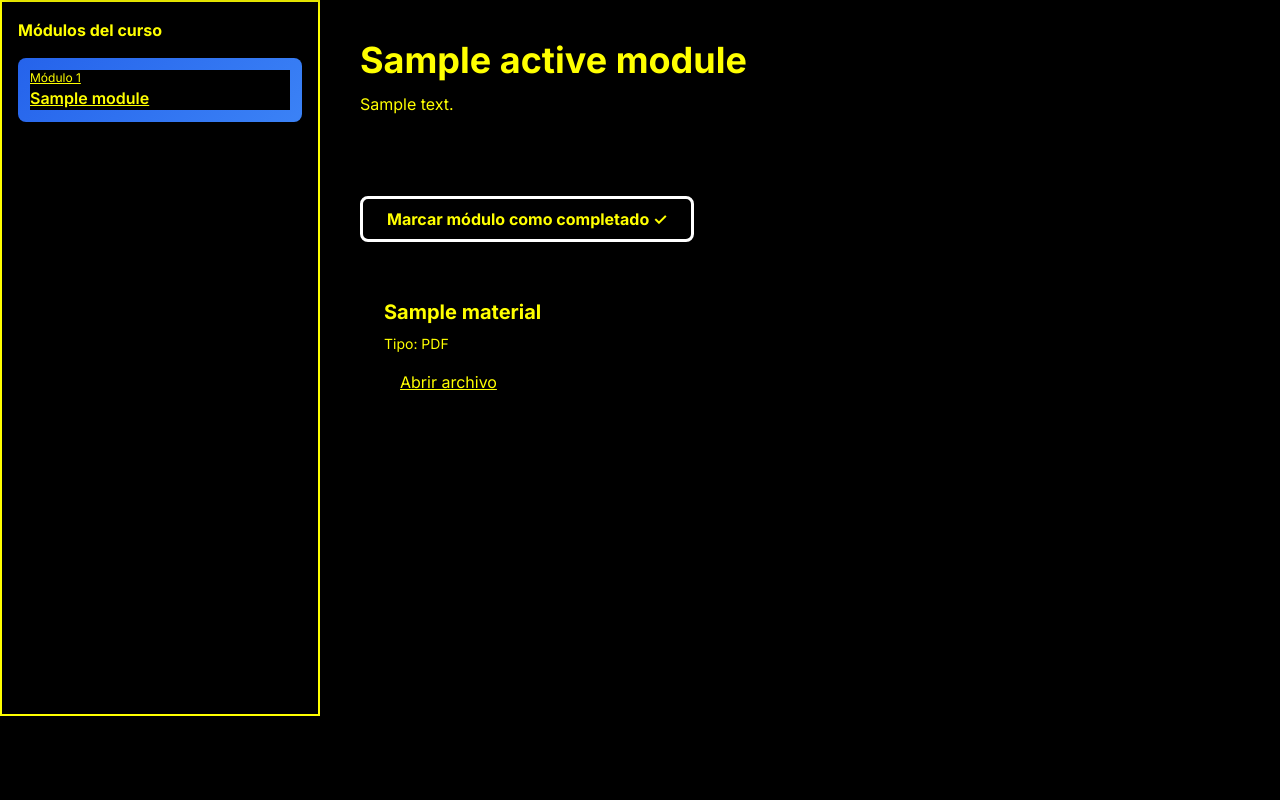
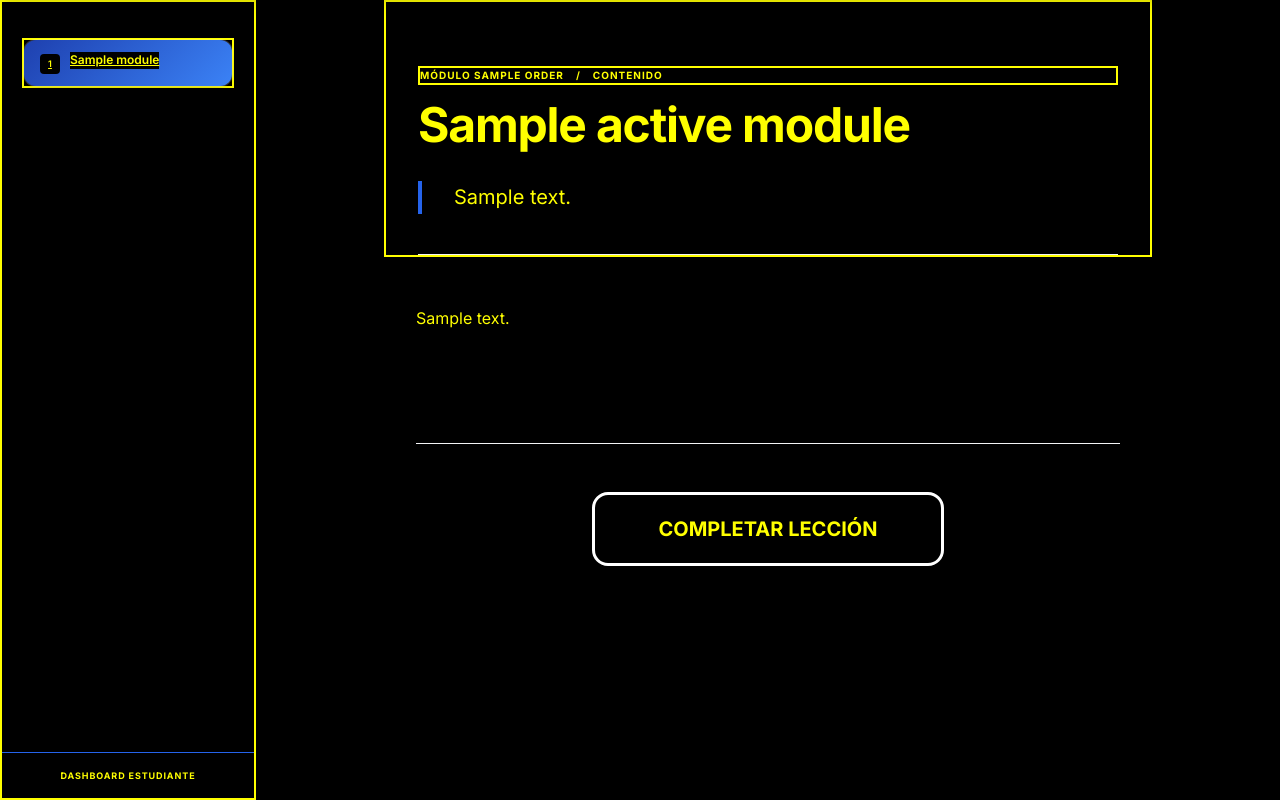
Before and after one commit to Jhon-MVP/EduAccess, a Django app: template eduaccess/templates/courses/course_player.html in a window 1280 px wide. Shown: the part 84-884 px from the top of the page. Before the commit the page ends 800 px from the top, so only its background shows below. Run offline with Django 5.2, Linux system fonts and the light colour scheme; a user stored in the database is signed in; tables that the repository leaves empty hold one stand-in row (values such as "Sample post"); the template is opened without the code that fills it: values that come from a table or form of the project are taken from there, most other values are stand-ins (such as "Sample title", 1, 10 or a date in 2020); some libraries are stand-ins or nearby versions.

Commit message:
Actualización, aun funcionando de forma basica

```diff
--- a/eduaccess/apps/courses/models.py
+++ b/eduaccess/apps/courses/models.py
@@ -206,3 +206,57 @@ class ModuleProgress(models.Model):
 
     def __str__(self):
         return f"{self.user} - {self.module}"
+
+
+class Content(models.Model):
+    """
+    Representa el contenido individual dentro de un módulo.
+    Puede ser texto, video, imagen o evaluación.
+    """
+    TEXT = 'text'
+    VIDEO = 'video'
+    IMAGE = 'image'
+    FILE = 'file'
+    ASSESSMENT = 'assessment'
+
+    CONTENT_TYPES = [
+        (TEXT, 'Texto'),
+        (VIDEO, 'Video (YouTube/URL)'),
+        (IMAGE, 'Imagen'),
+        (FILE, 'Archivo PDF/Documento'),
+        (ASSESSMENT, 'Evaluación/Lección'),
+    ]
+
+    module = models.ForeignKey(Module, related_name='contents', on_delete=models.CASCADE)
+    title = models.CharField(max_length=255)
+    content_type = models.CharField(max_length=20, choices=CONTENT_TYPES, default=TEXT)
+    text_content = models.TextField(blank=True, null=True)
+    video_url = models.URLField(blank=True, null=True)
+    file_upload = models.FileField(upload_to='course_materials/', blank=True, null=True)
+    order = models.PositiveIntegerField(default=0)
+    created_at = models.DateTimeField(auto_now_add=True)
+
+    class Meta:
+        ordering = ['order']
+        verbose_name = "Contenido de Módulo"
+        verbose_name_plural = "Contenidos de Módulos"
+
+    def __str__(self):
+        return f"{self.get_content_type_display()}: {self.title}"
+
+    def save(self, *args, **kwargs):
+        """
+        Limpia la URL de YouTube para evitar el Error 153 y asegurar compatibilidad.
+        """
+        if self.content_type == self.VIDEO and self.video_url:
+            # Expresión regular para extraer el ID de 11 caracteres de YouTube
+            # Funciona con: youtube.com/watch?v=ID, youtu.be/ID, youtube.com/embed/ID
+            pattern = r'(?:v=|\/embed\/|\/watch\?v=|\/\?v=|\/v\/|\/e\/|youtu\.be\/|watch\?v%3D|watch\?feature=player_embedded&v=)([a-zA-Z0-9_-]{11})'
+            match = re.search(pattern, self.video_url)
+
+            if match:
+                video_id = match.group(1)
+                # Forzamos el formato de inserción (embed) que requiere el iframe
+                self.video_url = f"https://www.youtube.com/embed/{video_id}"
+
+        super().save(*args, **kwargs)
--- a/eduaccess/eduaccess/settings.py
+++ b/eduaccess/eduaccess/settings.py
@@ -33,6 +33,7 @@ INSTALLED_APPS = [
     'core.apps.CoreConfig',
     'accessibility.apps.AccessibilityConfig',
     'courses.apps.CoursesConfig',
+    'markdownify'
 ]
 
 # -------------------------------------------------
--- a/eduaccess/templates/courses/course_player.html
+++ b/eduaccess/templates/courses/course_player.html
@@ -1,91 +1,156 @@
 {% extends "base_student.html" %}
 {% load static %}
 
-{% block title %}{{ course.name }}{% endblock %}
+{% block title %}{{ active_module.title }}{% endblock %}
 
 {% block extra_head %}
 <style>
     .active-module-gradient {
-    background: linear-gradient(135deg,#2563eb 0%,#3b82f6 100%);
+        background: linear-gradient(135deg, #1e40af 0%, #3b82f6 100%);
+    }
+
+    /* Forzamos que la sidebar no se mueva y tenga su propio scroll si es necesario */
+    .sidebar-fixed-height {
+        height: 100vh;
+        position: sticky;
+        top: 0;
+    }
+
+    /* Scrollbar sutil para la sidebar */
+    .custom-scrollbar::-webkit-scrollbar {
+        width: 4px;
+    }
+    .custom-scrollbar::-webkit-scrollbar-thumb {
+        background: rgba(255, 255, 255, 0.2);
+        border-radius: 10px;
+    }
+
+    .video-container-pro {
+        position: relative;
+        padding-bottom: 56.25%;
+        height: 0;
+        overflow: hidden;
+        border-radius: 1rem;
+        box-shadow: 0 20px 25px -5px rgba(0, 0, 0, 0.1);
+        margin: 3rem 0;
+    }
+    .video-container-pro iframe {
+        position: absolute;
+        top: 0; left: 0; width: 100%; height: 100%;
+        border: 0;
     }
 </style>
 {% endblock %}
 
 {% block content %}
+<div class="flex h-screen overflow-hidden bg-white dark:bg-gray-950">
 
-<div class="flex flex-1 overflow-hidden">
+    <aside class="w-64 flex-shrink-0 bg-blue-700 dark:bg-slate-900 border-r border-blue-800 dark:border-gray-800 flex flex-col sidebar-fixed-height shadow-xl z-20 hidden md:flex">
+        <div class="p-5 flex-1 overflow-y-auto custom-scrollbar">
+            <nav class="space-y-2 mt-4">
+                {% for module in modules %}
+                <a href="{% url 'course_module_detail' offering.id module.id %}"
+                   class="flex items-start px-4 py-3 rounded-xl text-xs font-semibold transition-all duration-200 group
+                   {% if module.id == active_module.id %}
+                   active-module-gradient text-white shadow-lg ring-1 ring-white/20
+                   {% else %}
+                   text-blue-100 hover:bg-blue-600/50 hover:text-white
+                   {% endif %}">
 
-<!-- SIDEBAR -->
-<aside class="w-80 bg-gray-100 dark:bg-gray-900 border-r p-4 overflow-y-auto">
-<h2 class="font-bold mb-4 text-gray-800 dark:text-white">Módulos del curso</h2>
-
-{% for module in modules %}
-<a href="{% url 'course_module_detail' offering.id module.id %}">
-<div class="p-3 rounded-lg mb-2 cursor-pointer
-{% if module.id == active_module.id %}
-active-module-gradient text-white
-{% else %}
-bg-white dark:bg-gray-800 hover:bg-gray-100 dark:hover:bg-gray-700
-{% endif %}
-">
-<p class="text-xs">Módulo {{ module.order }}</p>
-<p class="font-semibold">{{ module.title }}</p>
-</div>
+                    <span class="flex-shrink-0 w-5 h-5 flex items-center justify-center rounded bg-black/20 mr-2.5 text-[9px] mt-0.5">
+                        {{ module.order }}
+                    </span>
+                    <span class="leading-snug">{{ module.title }}</span>
                 </a>
                 {% endfor %}
+            </nav>
+        </div>
+        <div class="p-4 bg-blue-800/50 border-t border-blue-600">
+            <p class="text-[9px] text-blue-300 uppercase font-bold tracking-widest text-center">Dashboard Estudiante</p>
+        </div>
     </aside>
 
-<!-- CONTENT -->
-<main class="flex-1 overflow-y-auto">
+    <main class="flex-1 h-full overflow-y-auto scroll-smooth bg-white dark:bg-gray-950">
 
-<div class="bg-white dark:bg-gray-900 p-10 shadow">
-<h1 class="text-4xl font-bold mb-3 text-gray-900 dark:text-white">
+        <header class="max-w-3xl mx-auto pt-16 px-8">
+            <nav class="flex items-center text-[10px] font-bold text-blue-600 uppercase tracking-widest mb-4">
+                <span>Módulo {{ active_module.order }}</span>
+                <span class="mx-3 text-gray-300">/</span>
+                <span class="text-gray-400">Contenido</span>
+            </nav>
+            <h1 class="text-4xl md:text-5xl font-black text-gray-900 dark:text-white mb-8 tracking-tight">
                 {{ active_module.title }}
             </h1>
-
-<p class="text-gray-600 dark:text-gray-300 max-w-3xl">
+            {% if active_module.description %}
+            <p class="text-xl text-gray-500 dark:text-gray-400 leading-relaxed mb-10 border-l-4 border-blue-600 pl-8">
                 {{ active_module.description }}
             </p>
+            {% endif %}
+            <hr class="border-gray-100 dark:border-gray-800">
+        </header>
+
+        <article class="max-w-3xl mx-auto py-12 px-8 pb-40">
+            {% for item in contents %}
+                <div class="mb-16 last:mb-0">
+
+                    {% if item.content_type == 'text' %}
+                        <div class="prose prose-lg dark:prose-invert max-w-none">
+                            <div class="text-gray-700 dark:text-gray-300 leading-relaxed">
+                                {% if "NOTA:" in item.text_content %}
+                                    <div class="bg-blue-50 dark:bg-blue-900/20 border-l-4 border-blue-500 p-6 my-8 rounded-r-xl">
+                                        <div class="flex items-center mb-2">
+                                            <span class="text-blue-500 mr-2">💡</span>
+                                            <span class="font-bold text-blue-800 dark:text-blue-200 uppercase text-xs tracking-widest text-[10px]">Sugerencia</span>
+                                        </div>
+                                        {{ item.text_content|linebreaks }}
+                                    </div>
+                                {% else %}
+                                    {{ item.text_content|linebreaks }}
+                                {% endif %}
+                            </div>
                         </div>
 
-<div class="p-10">
+                    {% elif item.content_type == 'video' %}
+                        <div class="video-container-pro">
+                            <iframe src="{{ item.video_url }}" allowfullscreen></iframe>
+                        </div>
 
+                    {% elif item.content_type == 'image' %}
+                        <figure class="my-14 text-center">
+                            <div class="rounded-2xl overflow-hidden shadow-xl border border-gray-100 dark:border-gray-800">
+                                <img src="{{ item.file_upload.url }}" alt="{{ item.title }}" class="w-full">
+                            </div>
+                            {% if item.title %}
+                                <figcaption class="mt-4 text-xs font-bold text-gray-400 uppercase tracking-widest">
+                                    {{ item.title }}
+                                </figcaption>
+                            {% endif %}
+                        </figure>
+
+                    {% elif item.content_type == 'assessment' %}
+                        <div class="my-20 p-10 bg-blue-600 rounded-3xl text-center shadow-2xl">
+                            <h3 class="text-2xl font-black text-white mb-6 uppercase">{{ item.title }}</h3>
+                            <a href="#" class="inline-block px-10 py-4 bg-white text-blue-600 rounded-2xl font-black hover:bg-gray-100 transition-all">
+                                REALIZAR TEST
+                            </a>
+                        </div>
+                    {% endif %}
+                </div>
+            {% empty %}
+                <div class="py-20 text-center italic opacity-50">
+                    <p class="text-gray-400">Sin contenido disponible.</p>
+                </div>
+            {% endfor %}
+
+            <footer class="mt-28 pt-12 border-t border-gray-100 dark:border-gray-800 flex justify-center">
                 <form method="POST" action="{% url 'complete_module' offering.id active_module.id %}">
                     {% csrf_token %}
-<button class="mb-8 px-6 py-2 bg-green-600 hover:bg-green-700 text-white rounded-lg font-semibold shadow-md">
-Marcar módulo como completado ✓
+                    <button class="px-16 py-5 bg-gray-900 dark:bg-white text-white dark:text-gray-900 rounded-2xl font-black text-xl shadow-2xl hover:bg-blue-600 hover:text-white transition-all transform hover:-translate-y-1">
+                        {% if progress.completed %} ✓ COMPLETADO {% else %} COMPLETAR LECCIÓN {% endif %}
                     </button>
                 </form>
-
-<div class="grid grid-cols-1 md:grid-cols-2 gap-8">
-
-{% for material in materials %}
-<div class="bg-white dark:bg-gray-800 rounded-2xl p-6 shadow">
-
-<h3 class="text-xl font-bold mb-2 text-gray-900 dark:text-white">
-{{ material.title }}
-</h3>
-
-<p class="text-sm text-gray-500 dark:text-gray-400 mb-4">
-Tipo: {{ material.material_type }}
-</p>
-
-{% if material.file %}
-<a href="{{ material.file.url }}" target="_blank"
-   class="bg-blue-600 text-white px-4 py-2 rounded">
-Abrir archivo
-</a>
-{% endif %}
-
+            </footer>
+        </article>
+    </main>
 </div>
-{% empty %}
-<p>No hay materiales en este módulo.</p>
-{% endfor %}
-
-</div>
-</div>
-</main>
-
-</div>
-
 {% endblock %}
```
Also changed, not shown: eduaccess/apps/courses/admin.py (+37 -66 lines), eduaccess/apps/courses/views.py (+17 -3 lines), eduaccess/apps/courses/migrations/0005_content.py (added), eduaccess/media/course_materials/images.jpg (added), eduaccess/media/course_materials/maxresdefault.jpg (added), eduaccess/media/courses/5414498_333f-1_9W5EsgE.jpg (added), eduaccess/media/courses/840_560_Ph4KGjW.jpeg (added). Lines whose indentation alone changed are shown as unchanged.
